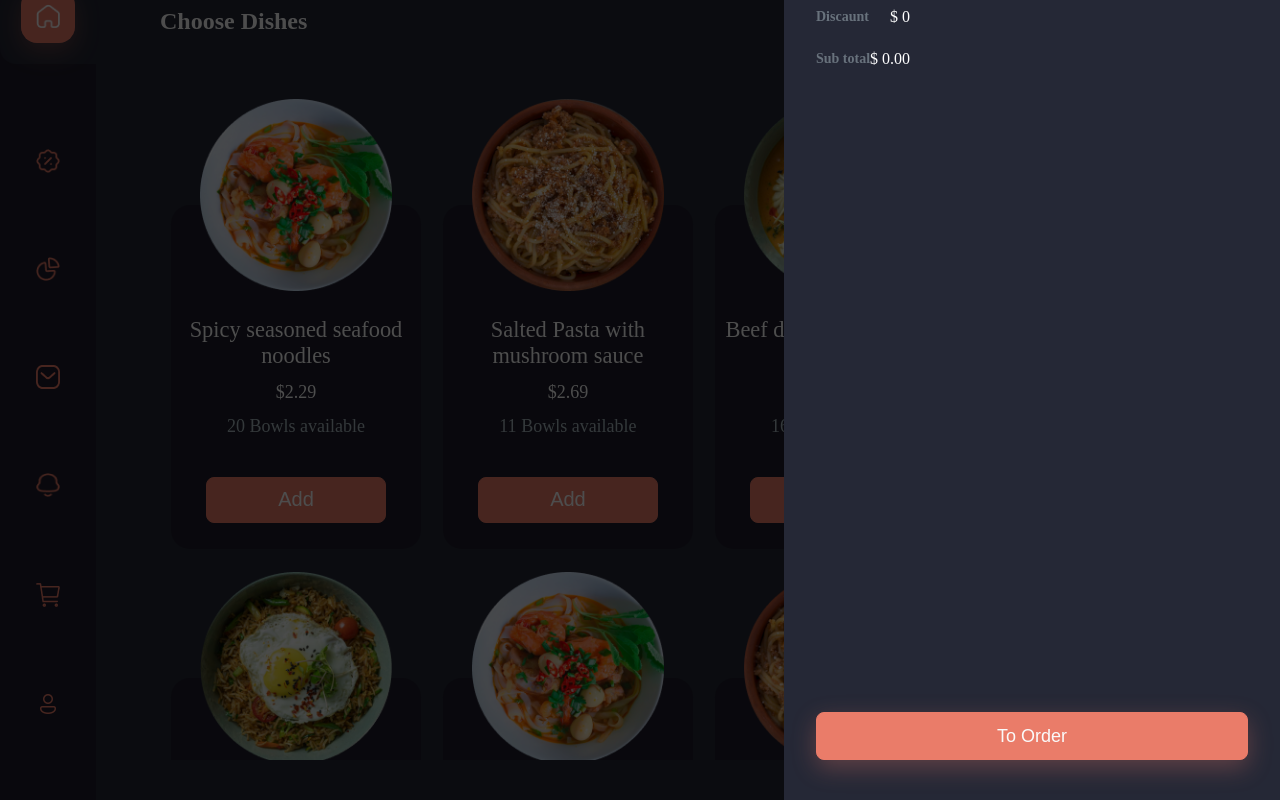
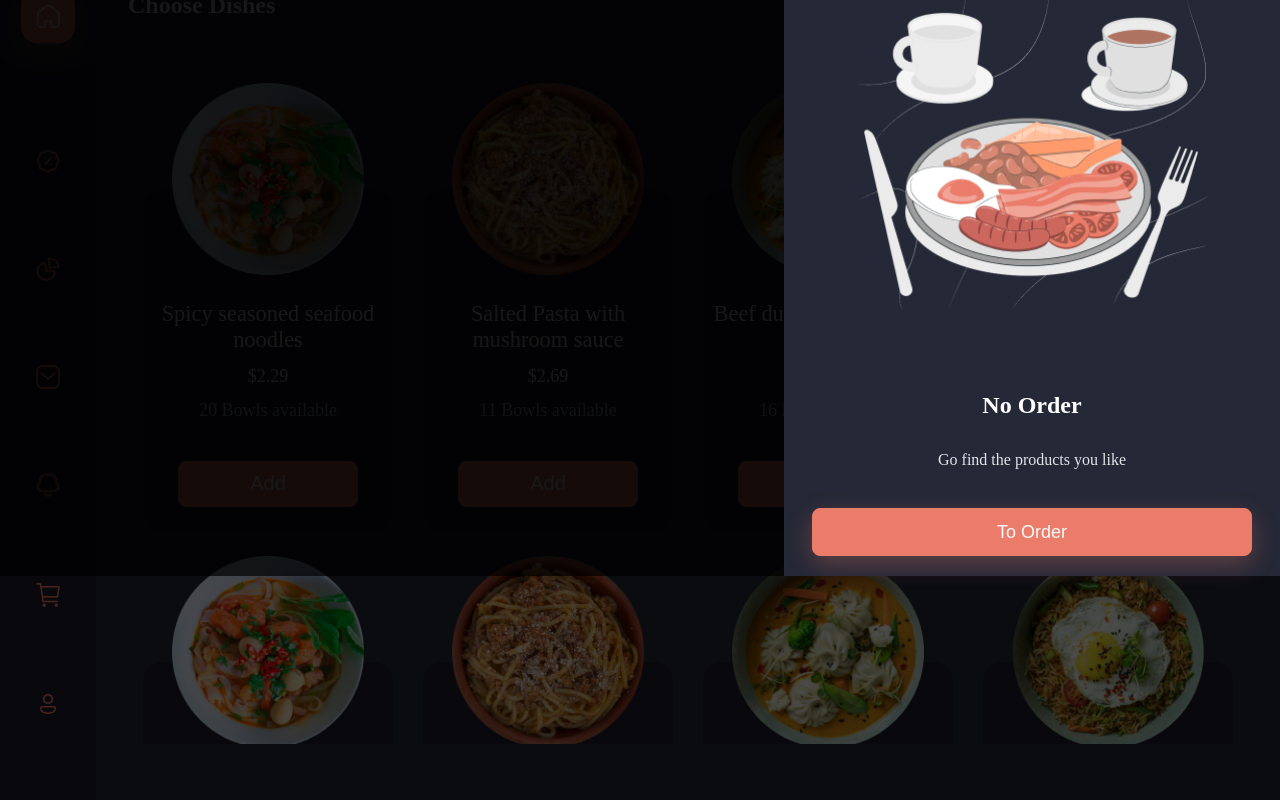
Before and after one commit to MukhriddinToshboyev/Pitsa, a React (Vite) app: page / in a window 1280 px wide. Both pictures are taken after a click on the button 48 px from the left and 818 px from the top of the page. Shown: the part 224-1024 px from the top of the page. Built offline with nearby package versions, Linux system fonts and the light colour scheme.

Commit message:
card width

```diff
--- a/src/App.jsx
+++ b/src/App.jsx
@@ -1,14 +1,19 @@
-import { useState } from "react";
+import { useEffect, useState } from "react";
 import "./App.css";
 import Home from "./Home";
 
 function App() {
   const [cart, setCart] = useState([]);
-
+  //
   function handleAddToCart(item) {
     const newData = [...cart, { ...item, quantity: 1 }];
     setCart(newData);
     localStorage.setItem("cart", JSON.stringify(newData));
+  }
+  function handleDeleteFromCart(order) {
+    const filteredData = cart.filter((item) => item.id !== order.id);
+    setCart(filteredData);
+    localStorage.setItem("cart", JSON.stringify(filteredData));
   }
 
   const handleQuantityIncrement = (obj) => {
@@ -21,6 +26,7 @@ function App() {
     const newCart = cart.map((item) => {
       return item.id === obj.id ? modifiedFood : item;
     });
+    localStorage.setItem("cart", JSON.stringify(newCart));
 
     setCart(newCart);
   };
@@ -33,14 +39,22 @@ function App() {
     const newCart = cart.map((item) => {
       return item.id === obj.id ? modifiedFood : item;
     });
-
+    localStorage.setItem("cart", JSON.stringify(newCart));
     setCart(newCart);
   };
+
+  useEffect(() => {
+    const savedData = JSON.parse(localStorage.getItem("cart"));
+    if (savedData) {
+      setCart(savedData);
+    }
+  }, []);
 
   return (
     <>
       <div className="container">
         <Home
+          handleDeleteFromCart={handleDeleteFromCart}
           handleAddToCart={handleAddToCart}
           cartLength={cart.length}
           cartItems1={cart}
--- a/src/Home/index.jsx
+++ b/src/Home/index.jsx
@@ -15,7 +15,6 @@ import HomeIcon7 from "../assets/icons7-cart-outline.png";
 import HomeIcon8 from "../assets/icons8_account.png";
 
 import HomeIcon9 from "../assets/Market-icons8_search_50px 1 (2).svg";
-import HomeIcon10 from "../assets/Market-icons8_expand_arrow_96px 1.svg";
 import Orders from "../Orders";
 import { useState } from "react";
 import Market from "../Market";
@@ -80,6 +79,7 @@ const foods = [
 ];
 
 function Home({
+  handleDeleteFromCart,
   handleAddToCart,
   cartLength,
   cartItems1,
@@ -91,16 +91,16 @@ function Home({
   const [showCart, setShowCart] = useState(false);
 
   const handleHSHowCart = () => {
-    setShowCart(true);
+    setShowCart(!showCart);
   };
   const handleLogaut = () => {
     setShowCart(false);
   };
   return (
-    <div className="container-div">
     <div className="home-container">
       {showCart && (
         <Orders
+          handleDeleteFromCart={handleDeleteFromCart}
           handleLogaut={handleLogaut}
           handleQuantityDecrement={handleQuantityDecrement}
           handleQuantityIncrement={handleQuantityIncrement}
@@ -235,7 +235,6 @@ function Home({
         </section>
       </div>
     </div>
-    </div>
   );
 }
 
--- a/src/Home/style.css
+++ b/src/Home/style.css
@@ -8,10 +8,6 @@
   display: flex;
   align-items: center;
   justify-content: center;
-}
-.container-div {
-  width: 100%;
-  margin: 0 auto;
 }
 
 /* Home header */
@@ -28,6 +24,7 @@
 /* Menu icon */
 
 .home-icon {
+  width: 6.25rem;
   background: #1f1d2b;
   display: flex;
   flex-direction: column;
@@ -81,9 +78,9 @@
 /*  */
 
 .home-discreption {
-  width: 90%;
+  width: 100%;
   margin: 0 auto;
-  padding: 3rem;
+  padding: 2rem;
 }
 
 /* Home header */
@@ -223,10 +220,10 @@
 
 .home-items {
   width: 100%;
-  height: 27.5rem;
   text-align: center;
   display: flex;
   flex-wrap: wrap;
+  justify-content: space-around;
 }
 
 .home-item {
--- a/src/Market/index.jsx
+++ b/src/Market/index.jsx
@@ -1,34 +1,10 @@
 import "./style.css";
-
-import HomeIcon1 from "../assets/icons1_Menu.png";
-import HomeIcon2 from "../assets/Market-Home.png";
-import HomeIcon3 from "../assets/icons3-Discount.png";
-import HomeIcon4 from "../assets/icons4-Graph.png";
-import HomeIcon5 from "../assets/icons5-Message.png";
-import HomeIcon6 from "../assets/isons6-Notification.png";
-import HomeIcon7 from "../assets/Market-cart-outline1.png";
-import HomeIcon8 from "../assets/icons8_account.png";
 
 import MarketImg from "../assets/Market-English breakfast-pana 1.png";
 
 function Market() {
   return (
-    <div className="market-Container">
     <div className="market-container">
-        <div className="market-icons">
-          <img src={HomeIcon1} alt="img" className="market" />
-          <img src={HomeIcon2} alt="img" className="market" />
-          <img src={HomeIcon3} alt="img" className="market" />
-          <img src={HomeIcon4} alt="img" className="market" />
-          <img src={HomeIcon5} alt="img" className="market" />
-          <img src={HomeIcon6} alt="img" className="market" />
-          <div className="market-icon">
-            <div className="market-icon__img">
-              <img src={HomeIcon7} alt="img" className="market" />
-            </div>
-          </div>
-          <img src={HomeIcon8} alt="img" className="market" />
-        </div>
       <div className="market_order">
         <header className="market-header">
           <h1 className="market-header__text">Orders</h1>
@@ -45,7 +21,6 @@ function Market() {
         </section>
       </div>
     </div>
-    </div>
   );
 }
 
--- a/src/Market/style.css
+++ b/src/Market/style.css
@@ -1,60 +1,19 @@
-.market-Container {
+.market-container {
   width: 100%;
-  margin: 0 auto;
-  position: absolute;
-}
-
-.market-container {
-  width: 1350px;
-  height: 64rem;
+  height: 100vh;
   margin: 0 auto;
   z-index: 2;
   position: absolute;
   background: url("../assets/Market-Overlay.png");
   display: flex;
-  justify-content: space-between;
-}
-
-.market-icons {
-  background: #1f1d2b;
-  display: flex;
-  flex-direction: column;
-  justify-content: space-evenly;
-  align-items: center;
-}
-
-.market-icon {
-  width: 6rem;
-  height: 6rem;
-  background: #252836;
-  border-top-left-radius: 1rem;
-  border-bottom-left-radius: 1rem;
-  border-right: none;
-  display: flex;
-  align-items: center;
-  justify-content: center;
-}
-
-.market-icon__img {
-  width: 3.375rem;
-  height: 3.375rem;
-  background: #ea7c69;
-  display: flex;
-  align-items: center;
-  justify-content: center;
-  border-radius: 1rem;
-  box-shadow: 0px 8px 24px 0px #ea7c6952;
-}
-
-.market {
-  width: 1.5rem;
-  height: 1.5rem;
+  justify-content: flex-end;
 }
 
 /* Market orders */
 
 .market_order {
   width: 31rem;
+  height: 100%;
   background: rgba(37, 40, 54, 1);
   display: flex;
   flex-direction: column;
--- a/src/Orders/index.jsx
+++ b/src/Orders/index.jsx
@@ -1,19 +1,12 @@
 import "./style.css";
-
-import HomeIcon1 from "../assets/icons1_Menu.png";
-import HomeIcon2 from "../assets/Market-Home.png";
-import HomeIcon3 from "../assets/icons3-Discount.png";
-import HomeIcon4 from "../assets/icons4-Graph.png";
-import HomeIcon5 from "../assets/icons5-Message.png";
-import HomeIcon6 from "../assets/isons6-Notification.png";
-import HomeIcon7 from "../assets/Market-cart-outline1.png";
-import HomeIcon8 from "../assets/icons8_account.png";
 
 import OrdersIcon1 from "../assets/Orders-icons8_left_48px 1.svg";
 import OrdersIcon2 from "../assets/Orders-Button.svg";
 import { useEffect, useState } from "react";
+import Market from "../Market";
 
 function Orders({
+  handleDeleteFromCart,
   handleQuantityDecrement,
   handleQuantityIncrement,
   cartItems1,
@@ -32,6 +25,7 @@ function Orders({
 
   return (
     <div className="orders-container">
+      {cartItems1?.length ? (
         <div className="orders-payment">
           <header className="orders-header">
             <div className="orders-header__number">
@@ -102,11 +96,13 @@ function Orders({
                         placeholder="Please, just a little bit spicy only."
                       />
                     </form>
+                    <button onClick={() => handleDeleteFromCart(food)}>
                       <img
                         className="orders-section__delet"
                         src={OrdersIcon2}
                         alt="icon"
                       />
+                    </button>
                   </div>
                 </div>
               ))}
@@ -126,6 +122,9 @@ function Orders({
             <button className="orders-item__button">To Order</button>
           </footer>
         </div>
+      ) : (
+        <Market />
+      )}
     </div>
   );
 }
```
Lines whose indentation alone changed are shown as unchanged.
